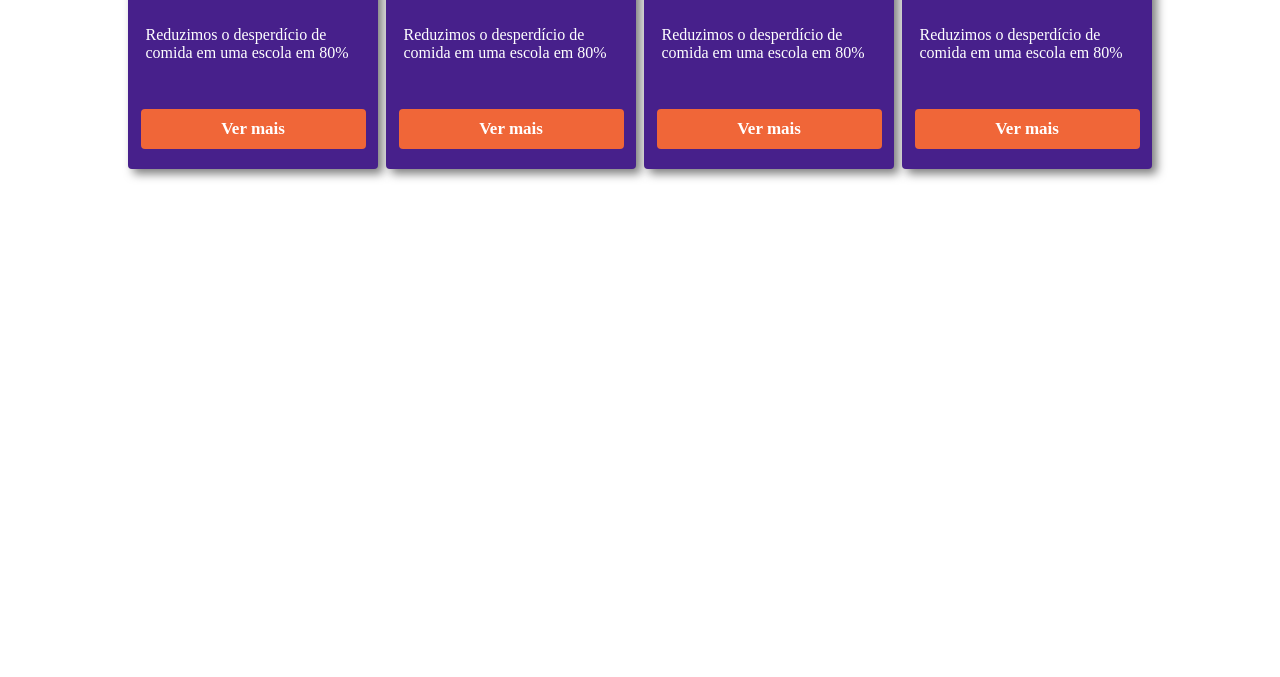
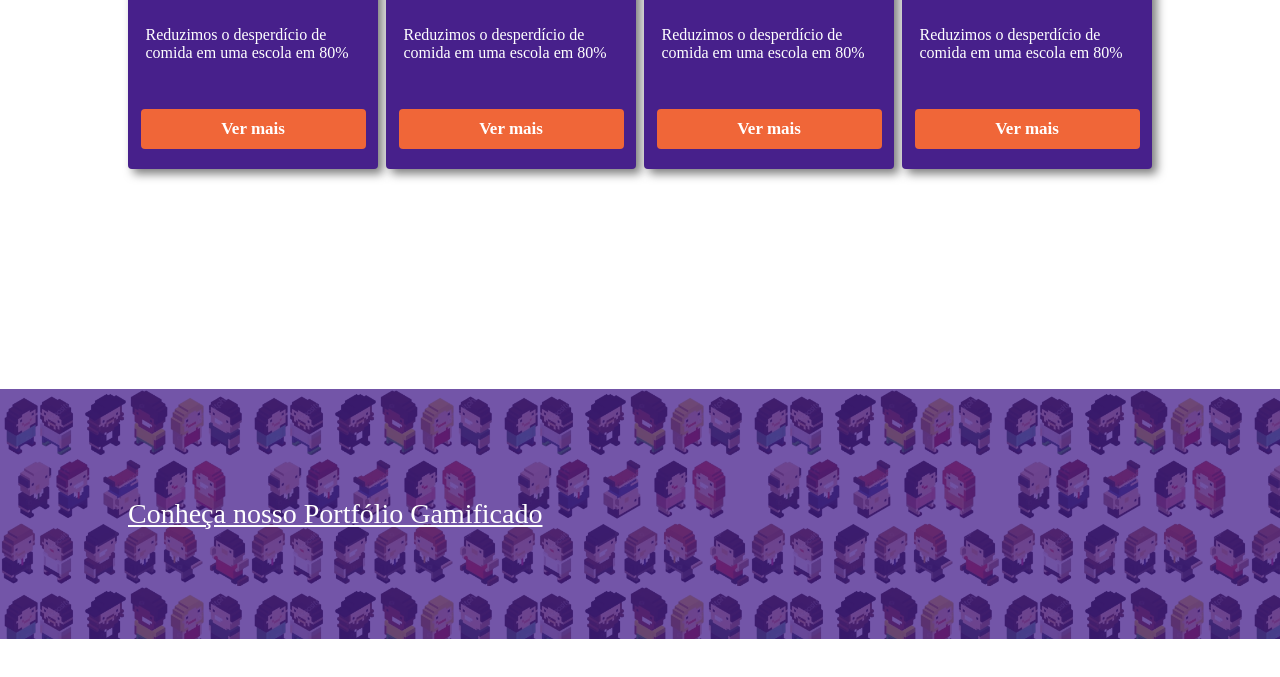
Before and after one commit to Lucas-FA/gamificaai, a plain HTML site: page index.html in a window 1280 px wide. Shown: the part 1933-2610 px from the top of the page. Before the commit the page ends 2322 px from the top, so only its background shows below. Drawn offline with Linux system fonts and the light colour scheme; a web font is replaced by a local one.

Commit message:
feat: Seção Portfólio, feito com paralaxe

```diff
--- a/index.html
+++ b/index.html
@@ -19,7 +19,7 @@
                 <nav class="menu">
                     <a href="#sobre">Sobre</a>
                     <a href="#cases">Cases de Sucesso</a>
-                    <a href="#">Portfólio</a>
+                    <a href="#portfolio">Portfólio</a>
                     <a href="#">Contate-nos</a>
                 </nav>
             </div>
@@ -66,5 +66,13 @@
 
         </div>
     </section>
+
+    <section id="portfolio">
+        <div class="filtro"></div>
+        <div class="container-grid">
+            <a href="#">Conheça nosso Portfólio Gamificado</a>
+
+        </div>
+    </section>
 </body>
 </html>
--- a/style.css
+++ b/style.css
@@ -173,3 +173,40 @@
 .card button:hover {
     background-color: #ad4929;
 }
+
+#portfolio {
+    height: 250px;
+    margin-bottom: 120px;
+    background-image: url(img/bonecos.png);
+    background-size: 250px; /* contain deixa do tamanho do portfolio */
+    background-repeat: repeat;
+    background-attachment: fixed;
+    position: relative; /* posição serve de referência para os filhos */
+}
+
+.filtro {
+    height: 100%;
+    width: 100%;
+    background-color: #48208dc2;
+    position: absolute;
+    top: 0;
+}
+
+#portfolio .container-grid {
+    height: 100%; /* mesma altura da seção portfólio */
+    display: flex;
+    flex-direction: column;
+    justify-content: center;
+}
+
+#portfolio a {
+    width: fit-content;
+    font-family: "Anta";
+    font-size: 28px;
+    color: white;
+    z-index: 1;
+}
+
+#portfolio a:hover {
+    transform: scale(1.05);
+}
```
Also changed, not shown: img/bonecos.png (added).
